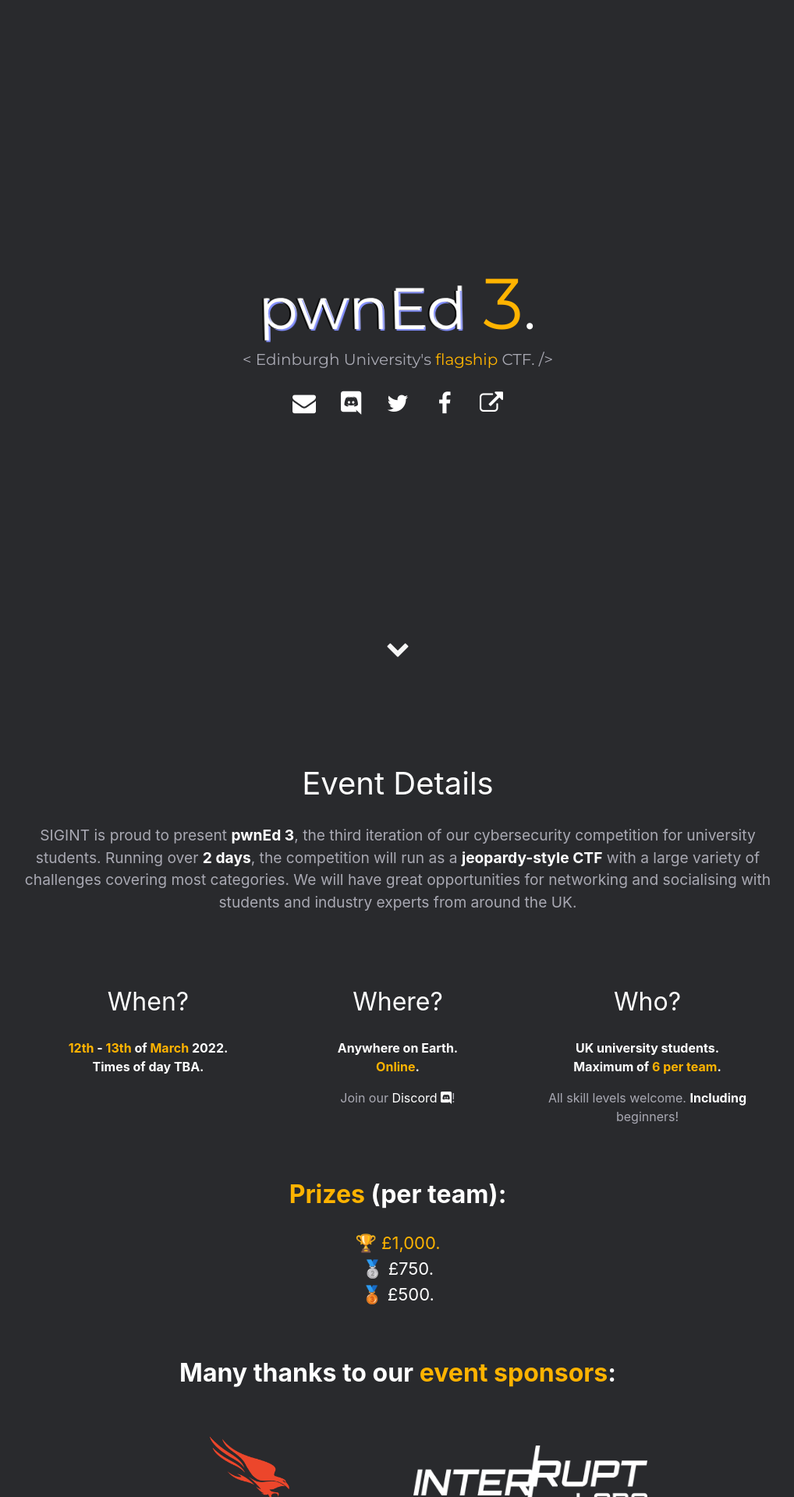
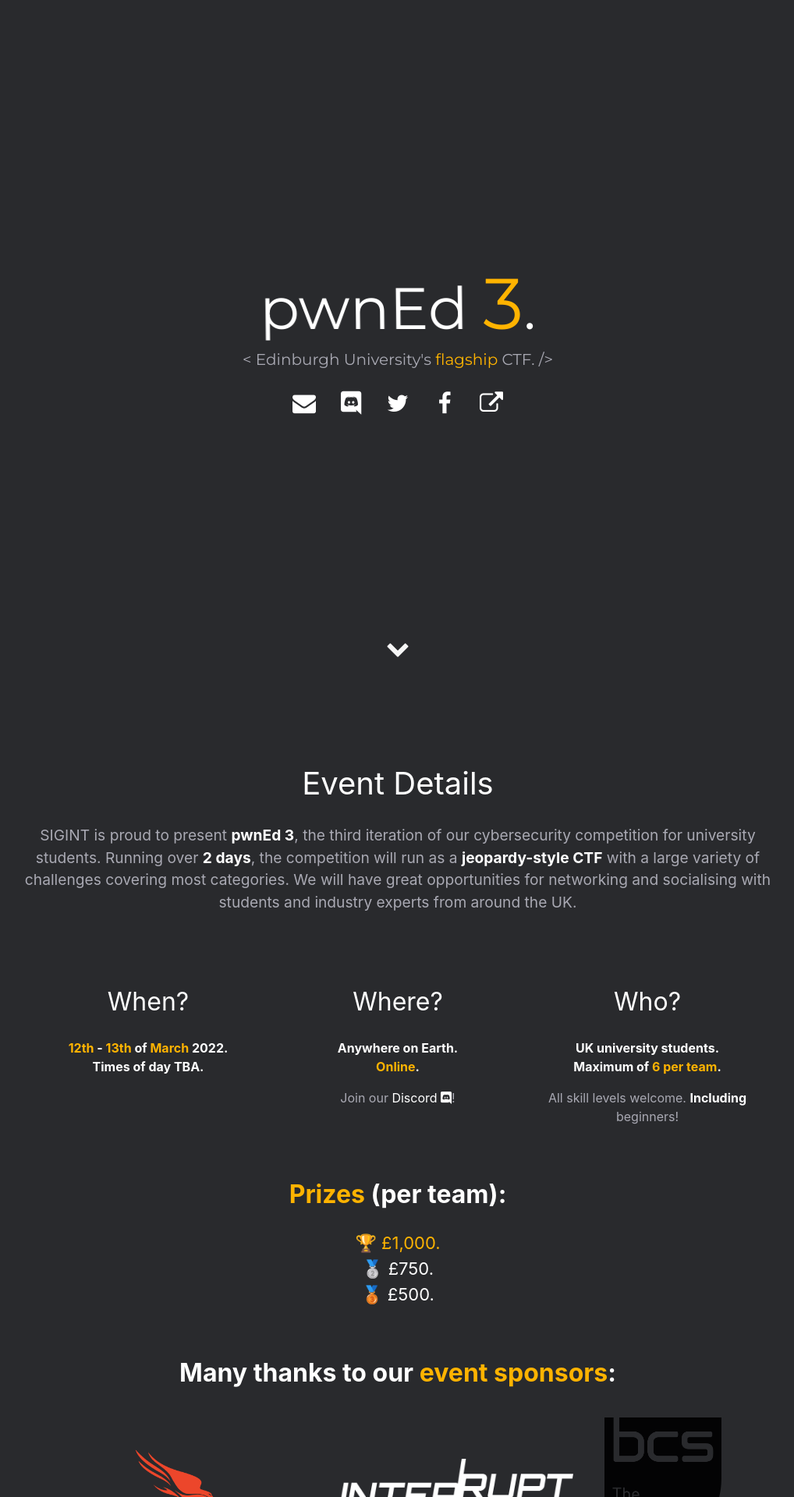
Before and after one commit to compsoc-edinburgh/pwned-site, a Jekyll site: the page built from jekyll/index.html, in a window 1280 px wide. Shown: the top 1920 px of the page at 78% size, without its empty margins (130-1148 px from the left). Built offline with Jekyll 4.4.1, drawn with Linux system fonts in a browser that asks for light colours; some web fonts are replaced; a script that is not in the unit is left out.

Commit message:
Fix BCS Logo

```diff
--- a/jekyll/_includes/about.html
+++ b/jekyll/_includes/about.html
@@ -70,7 +70,7 @@
 
       <div class="sponsor">
 	  <a href="https://www.bcs.org/">
-	    <img src="/assets/sponsors/bcs.png" alt="BCS Logo" title="BCS Logo" />
+	    <img src="/assets/sponsors/bcs.png" alt="BCS Logo" title="BCS Logo" style="width: 150px;" />
 	  </a>
       </div>
     </div>
```
